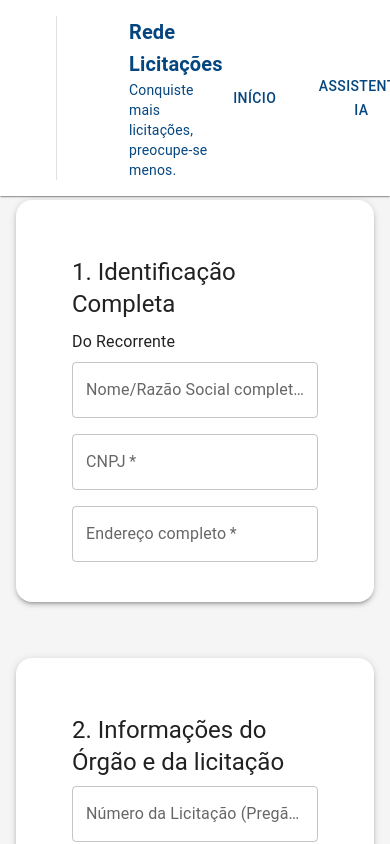
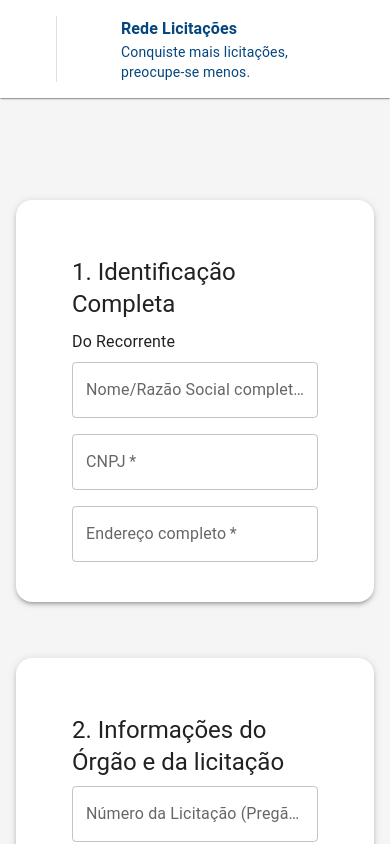
Before and after one commit to Athirson-Pequeno/chatIA, a React (Vite) app: page /recurso in a window 390 px wide. Shown: the top 844 px of the page. Built offline with nearby package versions, Linux system fonts and the light colour scheme; some icons are missing.

Commit message:
Responsividade na barra

```diff
--- a/src/components/BarraNavegacao.tsx
+++ b/src/components/BarraNavegacao.tsx
@@ -5,22 +5,61 @@ import {
   Box,
   Button,
   Divider,
+  IconButton,
+  Menu,
+  MenuItem,
 } from "@mui/material";
 import TrendingUpIcon from "@mui/icons-material/TrendingUp";
 import HubIcon from "@mui/icons-material/Hub";
+import MenuIcon from "@mui/icons-material/Menu";
 import { useNavigate } from "react-router-dom";
+import React from "react";
 
 export default function BarraNavegacao() {
   const navigate = useNavigate();
 
+  const [anchorEl, setAnchorEl] = React.useState(null);
+
+  const handleMenu = (event) => {
+    setAnchorEl(event.currentTarget);
+  };
+
+  const handleClose = () => {
+    setAnchorEl(null);
+  };
+
+  const irParaInicio = () => {
+    navigate("/Inicio");
+    window.scrollTo({ top: 0, behavior: "smooth" });
+    handleClose();
+  };
+
+  const irParaAssistente = () => {
+    if (window.location.pathname === "/Inicio") {
+      const elemento = document.getElementById("secao-pesquisa");
+      if (elemento) {
+        elemento.scrollIntoView({ behavior: "smooth" });
+      }
+    } else {
+      localStorage.setItem("rolarPara", "pesquisa");
+      navigate("/Inicio");
+    }
+    handleClose();
+  };
+
   return (
     <AppBar position="fixed" color="inherit" elevation={1}>
-      <Toolbar sx={{ justifyContent: "space-between", py: 2 }}>
+      <Toolbar
+        sx={{
+          justifyContent: "space-between",
+          py: 2, // Altura da barra
+        }}
+      >
         {/* Lado esquerdo */}
         <Box
           onClick={() => {
             navigate("/");
-            window.scrollTo({ top: 0, behavior: "smooth" }); // ← força o scroll
+            window.scrollTo({ top: 0, behavior: "smooth" });
           }}
           sx={{
             display: "flex",
@@ -29,46 +68,85 @@ export default function BarraNavegacao() {
             cursor: "pointer",
           }}
         >
-          <TrendingUpIcon sx={{ fontSize: 40, color: "#05467f" }} />
+          <TrendingUpIcon
+            sx={{
+              fontSize: 40, // Tamanho do primeiro logo
+              color: "#05467f",
+            }}
+          />
           <Divider orientation="vertical" flexItem sx={{ mx: 1 }} />
-          <HubIcon sx={{ fontSize: 40, color: "#05467f" }} />
-          <Box sx={{ ml: 2 }}>
-            <Typography variant="h6" sx={{ fontWeight: 700, color: "#05467f" }}>
+          <HubIcon
+            sx={{
+              fontSize: 40, // Tamanho do segundo logo
+              color: "#05467f",
+            }}
+          />
+          <Box sx={{ ml: 1 }}>
+            <Typography
+              variant="h6"
+              sx={{
+                fontWeight: 700,
+                color: "#05467f",
+                fontSize: "1rem", // Tamanho da letra
+              }}
+            >
               Rede Licitações
             </Typography>
-            <Typography variant="body2" sx={{ color: "#05467f" }}>
+            <Typography
+              variant="body2"
+              sx={(theme) => ({
+                color: "#05467f",
+                fontSize:  "0,9rem",
+                display: "block",
+                [theme.breakpoints.down(388)]: {
+                  display: "none",
+                },
+              })}
+            >
               Conquiste mais licitações, preocupe-se menos.
             </Typography>
           </Box>
         </Box>
 
-        {/* Menu à direita */}
-        <Box sx={{ display: "flex", gap: 3 }}>
-          <Button
-            sx={{ color: "#05467f" }}
-            onClick={() => {
-              navigate("/Inicio");
-              window.scrollTo({ top: 0, behavior: "smooth" }); // ← força o scroll
-            }}
-          >
+        {/* Menu para desktop */}
+        <Box sx={(theme) => ({
+                  display: "flex",
+                  gap: 3,
+                  [theme.breakpoints.down(750)]: {
+                    display: "none",
+                  },
+                })}>
+          <Button sx={{ color: "#05467f" }} onClick={irParaInicio}>
             Início
           </Button>
-          <Button
-            sx={{ color: "#05467f" }}
-            onClick={() => {
-              if (window.location.pathname === "/Inicio") {
-                const elemento = document.getElementById("secao-pesquisa");
-                if (elemento) {
-                  elemento.scrollIntoView({ behavior: "smooth" });
-                }
-              } else {
-                localStorage.setItem("rolarPara", "pesquisa");
-                navigate("/Inicio");
-              }
-            }}
-          >
+          <Button sx={{ color: "#05467f" }} onClick={irParaAssistente}>
             Assistente IA
           </Button>
+        </Box>
+
+        {/* Ícone de menu para mobile */}
+        <Box    sx={(theme) => ({
+                  display: "none",
+                  [theme.breakpoints.down(750)]: {
+                    display: "flex",
+                  },
+                })}>
+          <IconButton
+            size="large"
+            edge="end"
+            color="inherit"
+            onClick={handleMenu}
+          >
+            <MenuIcon sx={{ color: "#05467f" }} />
+          </IconButton>
+          <Menu
+            anchorEl={anchorEl}
+            open={Boolean(anchorEl)}
+            onClose={handleClose}
+          >
+            <MenuItem onClick={irParaInicio}>Início</MenuItem>
+            <MenuItem onClick={irParaAssistente}>Assistente IA</MenuItem>
+          </Menu>
         </Box>
       </Toolbar>
     </AppBar>
```
